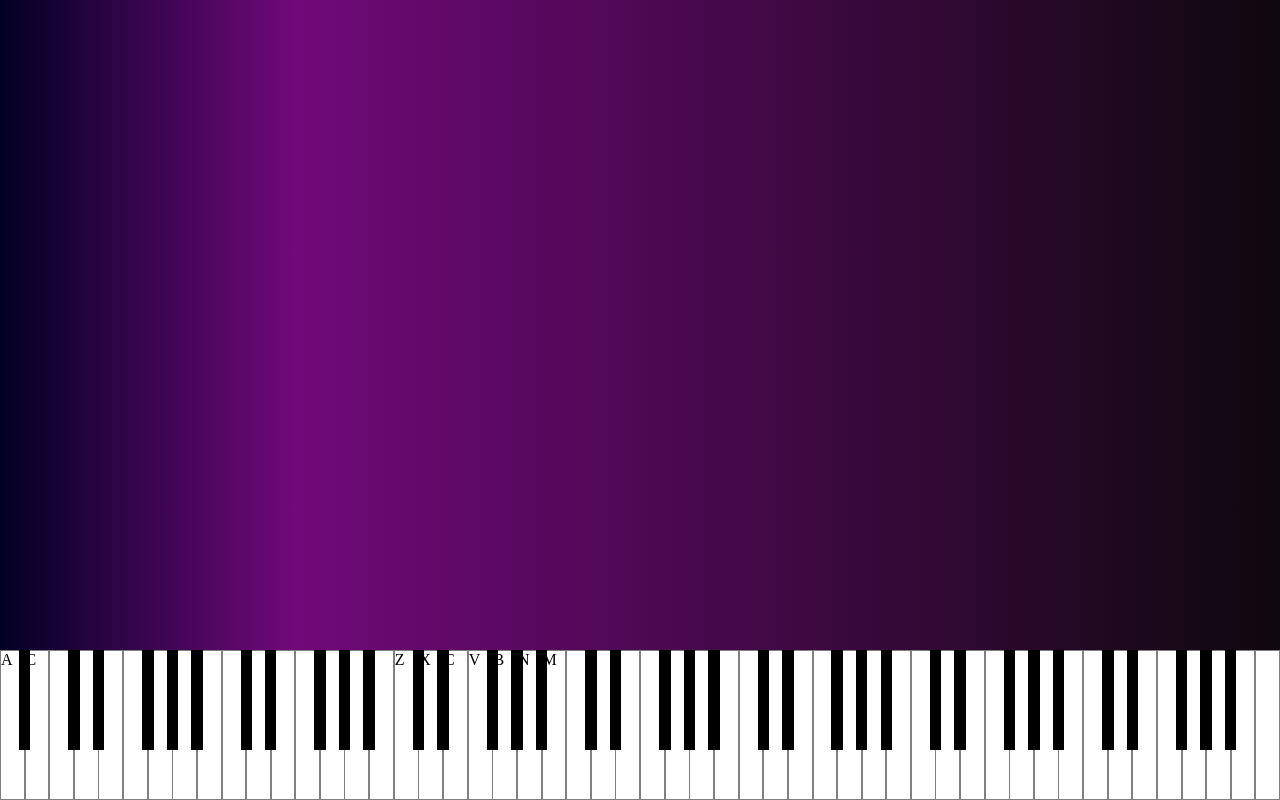
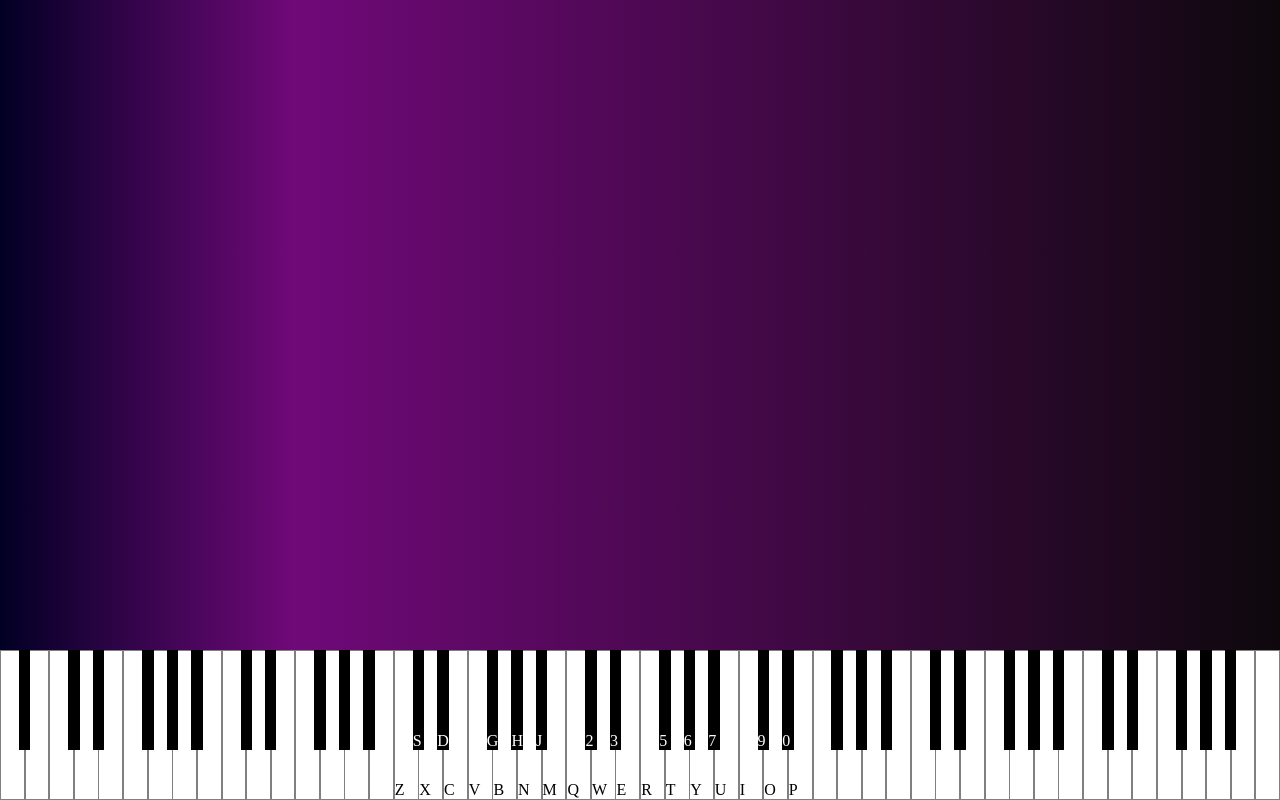
Before and after one commit to namneeet/piano-but-online, a plain HTML site: page index.html in a window 1280 px wide. Drawn offline with Linux system fonts and the light colour scheme.

Commit message:
added letters to the keys
makes it more clear

```diff
--- a/index.html
+++ b/index.html
@@ -9,9 +9,9 @@
 <body>
     <div class="container">
         <ul>
-            <li class="keys white" id="0a">A</li>
-            <li class="keys black" id="0as">B</li>
-            <li class="keys white" id="0b">C</li>
+            <li class="keys white" id="0a"></li>
+            <li class="keys black" id="0as"></li>
+            <li class="keys white" id="0b"></li>
 
             <li class="keys white" id="1c"></li>
             <li class="keys black" id="1cs"></li>
@@ -52,24 +52,24 @@
             <li class="keys black" id="3as">J</li>
             <li class="keys white" id="3b">M</li>
 
-            <li class="keys white" id="4c"></li>
-            <li class="keys black" id="4cs"></li>
-            <li class="keys white" id="4d"></li>
-            <li class="keys black" id="4ds"></li>
-            <li class="keys white" id="4e"></li>
-            <li class="keys white" id="4f"></li>
-            <li class="keys black" id="4fs"></li>
-            <li class="keys white" id="4g"></li>
-            <li class="keys black" id="4gs"></li>
-            <li class="keys white" id="4a"></li>
-            <li class="keys black" id="4as"></li>
-            <li class="keys white" id="4b"></li>
+            <li class="keys white" id="4c">Q</li>
+            <li class="keys black" id="4cs">2</li>
+            <li class="keys white" id="4d">W</li>
+            <li class="keys black" id="4ds">3</li>
+            <li class="keys white" id="4e">E</li>
+            <li class="keys white" id="4f">R</li>
+            <li class="keys black" id="4fs">5</li>
+            <li class="keys white" id="4g">T</li>
+            <li class="keys black" id="4gs">6</li>
+            <li class="keys white" id="4a">Y</li>
+            <li class="keys black" id="4as">7</li>
+            <li class="keys white" id="4b">U</li>
 
-            <li class="keys white" id="5c"></li>
-            <li class="keys black" id="5cs"></li>
-            <li class="keys white" id="5d"></li>
-            <li class="keys black" id="5ds"></li>
-            <li class="keys white" id="5e"></li>
+            <li class="keys white" id="5c">I</li>
+            <li class="keys black" id="5cs">9</li>
+            <li class="keys white" id="5d">O</li>
+            <li class="keys black" id="5ds">0</li>
+            <li class="keys white" id="5e">P</li>
             <li class="keys white" id="5f"></li>
             <li class="keys black" id="5fs"></li>
             <li class="keys white" id="5g"></li>
--- a/style.css
+++ b/style.css
@@ -25,6 +25,9 @@ ul {
 li {
     position: relative;
     height: 100%;
+    display:flex;
+    flex-direction: column;
+    justify-content: flex-end;
 }
 
 .container {
@@ -51,4 +54,5 @@ li {
     z-index: 1;
     position: relative;
     margin: 0 -0.46% 0 -0.46%;
+    color:white;
 }
```
